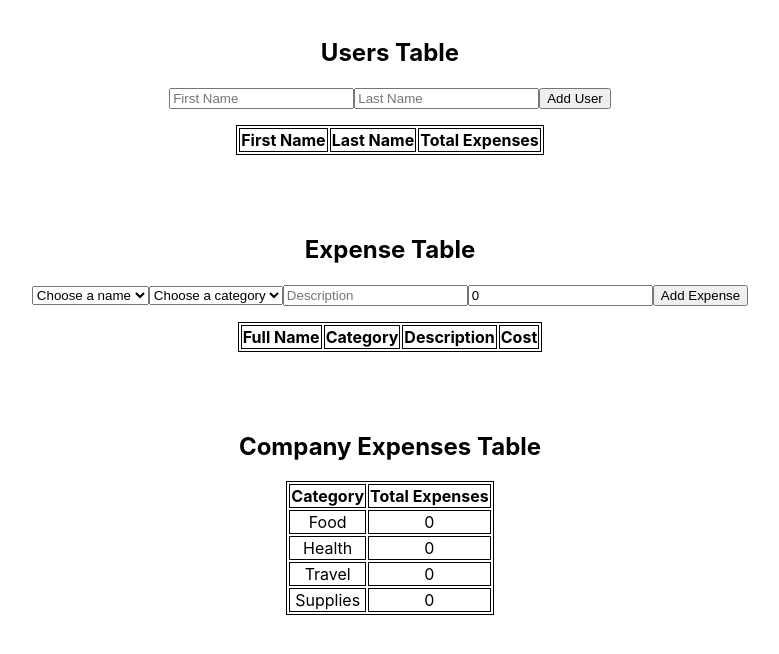
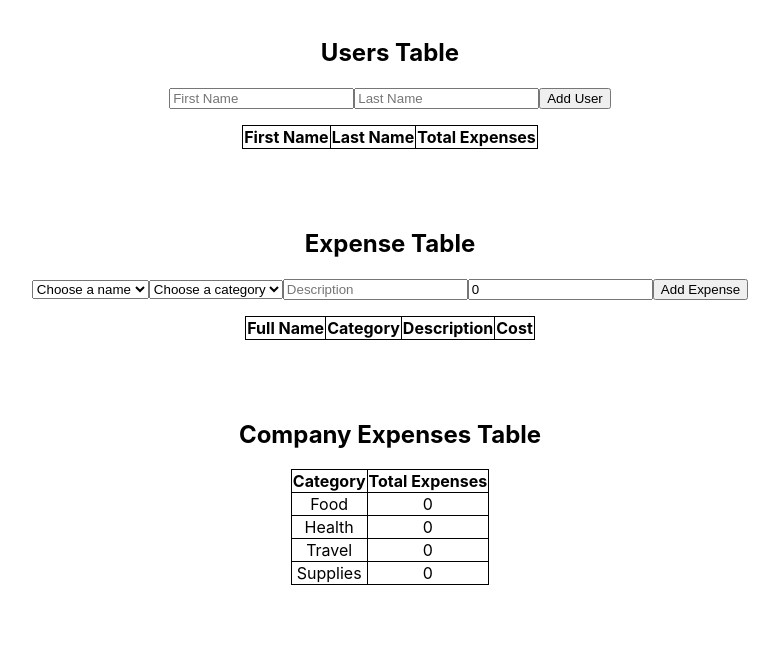
Before and after one commit to andyhongle/LeanDataCodingChallenge, a React (Create React App) app: page / in a window 1280 px wide. Shown: the top 654 px of the page, without its empty margins (250-1029 px from the left). Built offline with nearby package versions, Linux system fonts and the light colour scheme.

Commit message:
light styling

```diff
--- a/src/App.css
+++ b/src/App.css
@@ -18,4 +18,5 @@
 
 table, th, td {
   border: 1px solid black;
+  border-collapse: collapse;
 }
```
